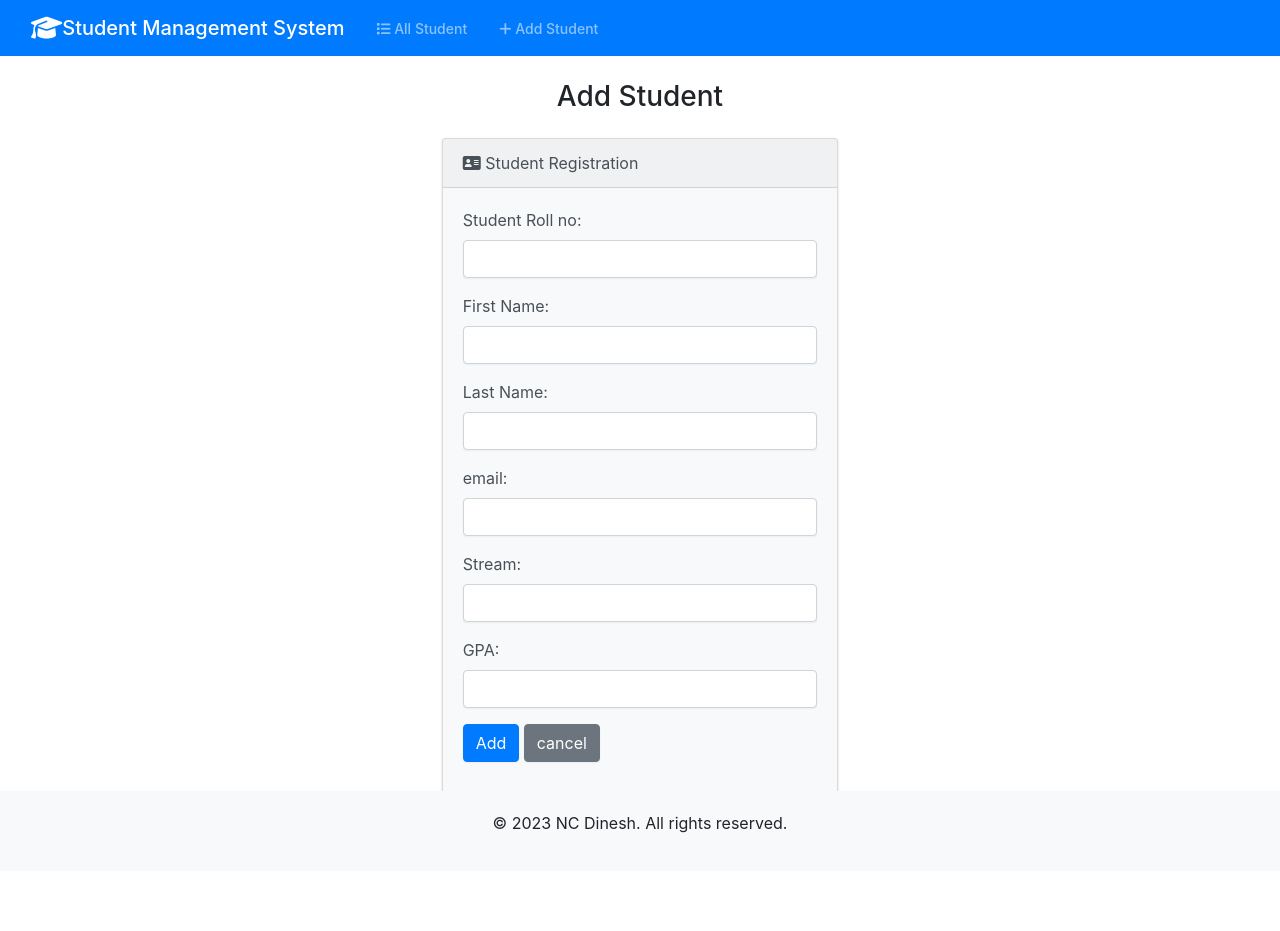
After one commit to NCDinesh/studentmanagementsystem, a Django app: page /add/ in a window 1280 px wide. The commit adds this page. Run offline with Django 4.2, Linux system fonts and the light colour scheme; some libraries are stand-ins or nearby versions.

Commit message:
second commit

```diff
--- /dev/null
+++ b/students/forms.py
@@ -0,0 +1,25 @@
+from django import forms
+from .models import Student
+
+class StudentForm(forms.ModelForm):
+    class Meta:
+        model = Student
+        fields = ['student_number','first_name','last_name','email','field_of_study','gpa']
+        labels = {
+            'student_number': 'Student Roll no',
+            'first_name': 'First Name',
+            'last_name': 'Last Name',
+            'email': 'email',
+            'field_of_study':'Stream',
+            'gpa': 'GPA'
+        }
+
+        widgets = {
+            'student_number': forms.NumberInput(attrs={'class':'form-control'}),
+            'first_name': forms.TextInput(attrs={'class':'form-control'}),
+            'last_name': forms.TextInput(attrs={'class':'form-control'}),
+            'email': forms.EmailInput(attrs={'class':'form-control'}),
+            'field_of_study': forms.TextInput(attrs={'class':'form-control'}),
+            'gpa': forms.NumberInput(attrs={'class':'form-control'}),
+
+        }
--- a/students/urls.py
+++ b/students/urls.py
@@ -4,4 +4,5 @@ from . import views
 urlpatterns = [
     path('',views.index, name="index"),
     path('<int:id>',views.view_student,name="view_student"),
+    path('add/', views.add, name="add"),
 ]
--- a/students/views.py
+++ b/students/views.py
@@ -1,7 +1,8 @@
-from django.shortcuts import render
+from django.shortcuts import render,redirect
 from .models import Student
 from django.http import HttpResponseRedirect
 from django.urls import reverse
+from .forms import StudentForm
 
 # Create your views here.
 def index(request):
@@ -12,3 +13,35 @@ def index(request):
 def view_student(request, id):
     student= Student.objects.get(pk=id)
     return HttpResponseRedirect(reverse('index'))
+
+def add(request):
+    if request.method == "POST":
+        form = StudentForm(request.POST)
+        if form.is_valid():
+            new_student_number = form.cleaned_data['student_number']
+            new_first_name = form.cleaned_data["first_name"]
+            new_last_name = form.cleaned_data['last_name']
+            new_email = form.cleaned_data['email']
+            new_field_of_study = form.cleaned_data['field_of_study']
+            new_gpa = form.cleaned_data['gpa']
+
+            new_student = Student(
+                student_number = new_student_number,
+                first_name = new_first_name,
+                last_name = new_last_name,
+                email = new_email,
+                field_of_study = new_field_of_study,
+                gpa= new_gpa
+            )
+
+            new_student.save()
+            return render(request,'students/add.html',{
+                'form': StudentForm(),
+                'success': True
+            })
+
+    else:
+        form=StudentForm()
+        return render(request,'students/add.html',{
+            'form':StudentForm()
+        })
--- /dev/null
+++ b/templates/students/add.html
@@ -0,0 +1,39 @@
+{% extends "students/base.html" %}
+
+{% block body %}
+
+    <h3 class="text-center m-4"> Add Student </h3>
+    {% if success %}
+        <div class="alert alert-success" role="alert">
+            The new Student added successfully.
+            <a href ="{% url "index" %}" class="alert-link"> Go to Home Page </a>
+        </div>
+    {% else %}
+        <div class="row justify-content-center">
+            <div class="col-4">
+                <div class="card bg-light mb-3" >
+                    <div class="card-header">
+                        <i class="fa-solid fa-address-card"></i> Student Registration
+                    </div>
+                    <div class="card-body">
+
+                      <form action="{% url "add" %}" method="POST">
+                        {% csrf_token %}
+                        {{ form.as_p }}
+
+                        <button type="submit" class="btn btn-primary"> Add </button>
+                        <a href="{% url 'index' %}" class="btn btn-secondary"> cancel </a>
+
+                        <br>
+                        <br>
+                        <br>
+                        <br>
+                      </form>
+                    </div>
+                  </div>
+            </div>
+        </div>
+    {% endif %}
+
+
+{% endblock %}
--- /dev/null
+++ b/templates/students/base.html
@@ -0,0 +1,81 @@
+
+{% comment %} {% load static %} {% endcomment %}
+<!DOCTYPE html>
+<html lang="en">
+<head>
+    <meta charset="UTF-8">
+    <meta name="viewport" content="width=device-width, initial-scale=1.0">
+    <title>Student Management System</title>
+    <link href="https://cdnjs.cloudflare.com/ajax/libs/font-awesome/6.4.2/css/all.min.css" rel="stylesheet">
+    <link href="static/css/bootstrap.min.css" rel="stylesheet">
+    <link rel="stylesheet" href="https://stackpath.bootstrapcdn.com/bootstrap/4.5.2/css/bootstrap.min.css">
+    {% comment %} <link href="{% static "css/bootstrap.min.css" %}" rel="stylesheet"> {% endcomment %}
+    <style>
+      body {
+          min-height: 100vh;
+          position: relative;
+          margin-bottom: 60px; /* Height of the footer */
+      }
+
+      .footer {
+          position: absolute;
+          bottom: 0;
+          width: 100%;
+          background-color: #f8f9fa; /* Set your desired background color */
+          text-align: center;
+          padding: 20px 0;
+      }
+
+      a{
+        color: white;
+      }
+  </style>
+
+
+  </head>
+<body class="d-flex flex-column min-vh-100">
+    <nav class="navbar navbar-expand-lg bg-primary" data-bs-theme="dark">
+        <div class="container-fluid">
+          <a class="navbar-brand" href="{% url 'index' %}">
+            <i class="fa-solid fa-graduation-cap fa-lg"></i>Student Management System</a>
+          <button class="navbar-toggler collapsed" type="button" data-bs-toggle="collapse" data-bs-target="#navbarColor01" aria-controls="navbarColor01" aria-expanded="false" aria-label="Toggle navigation">
+            <span class="navbar-toggler-icon"></span>
+          </button>
+          <div class="navbar-collapse collapse" id="navbarColor01" style="">
+            <ul class="navbar-nav me-auto">
+
+              <li class="nav-item">
+                 <a class="nav-link" href="{% url 'index' %}"> <i class="fa-solid fa-list"></i> All Student</a>
+              </li>
+              <li class="nav-item">
+                 <a class="nav-link" href="{% url 'add' %}"><i class="fa-solid fa-plus"> </i> Add Student</a>
+              </li>
+
+
+            </ul>
+
+          </div>
+        </div>
+      </nav>
+
+
+    <div class="container-fluid">
+
+        {% block body %}
+
+        {% endblock  %}
+    </div>
+
+
+      <div class="footer">
+        <div class="container">
+            <p>&copy; 2023 NC Dinesh. All rights reserved.</p>
+        </div>
+    </div>
+
+
+
+<script src="https://cdn.jsdelivr.net/npm/bootstrap@5.0.2/dist/js/bootstrap.bundle.min.js"></script>
+
+</body>
+</html>
```
Also changed, not shown: templates/students/index.html (+10 -67 lines), db.sqlite3.
